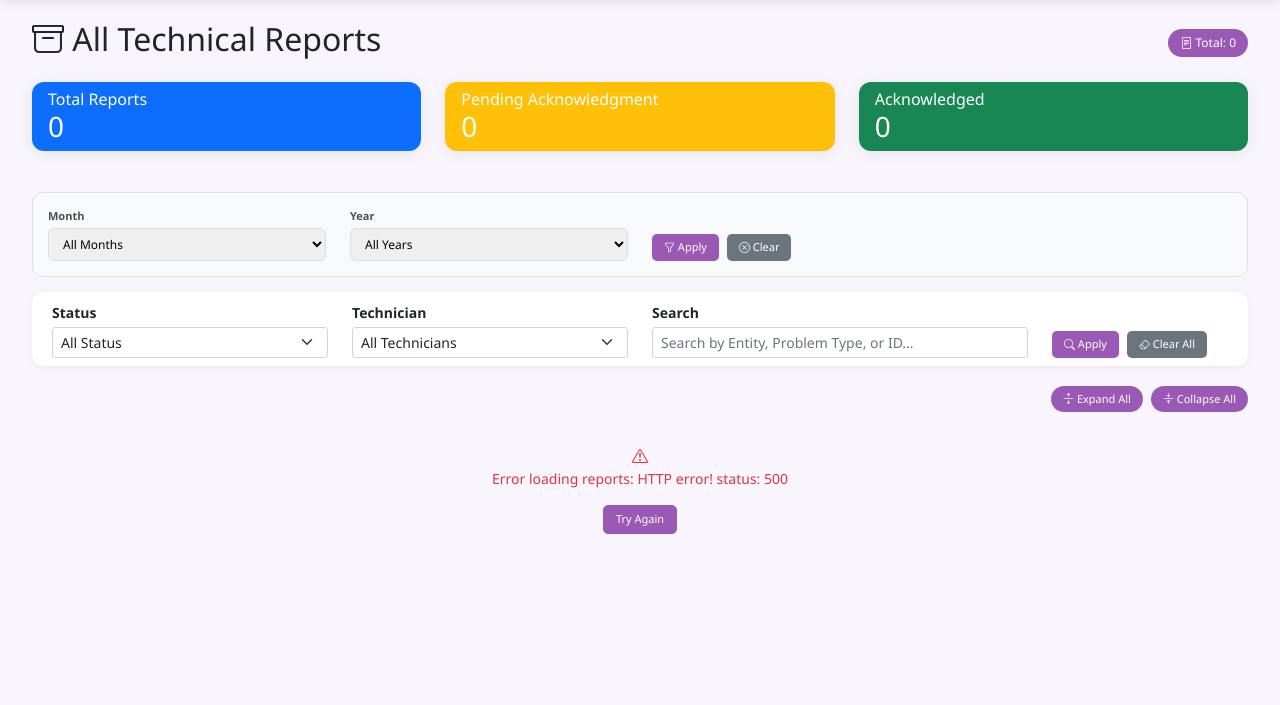
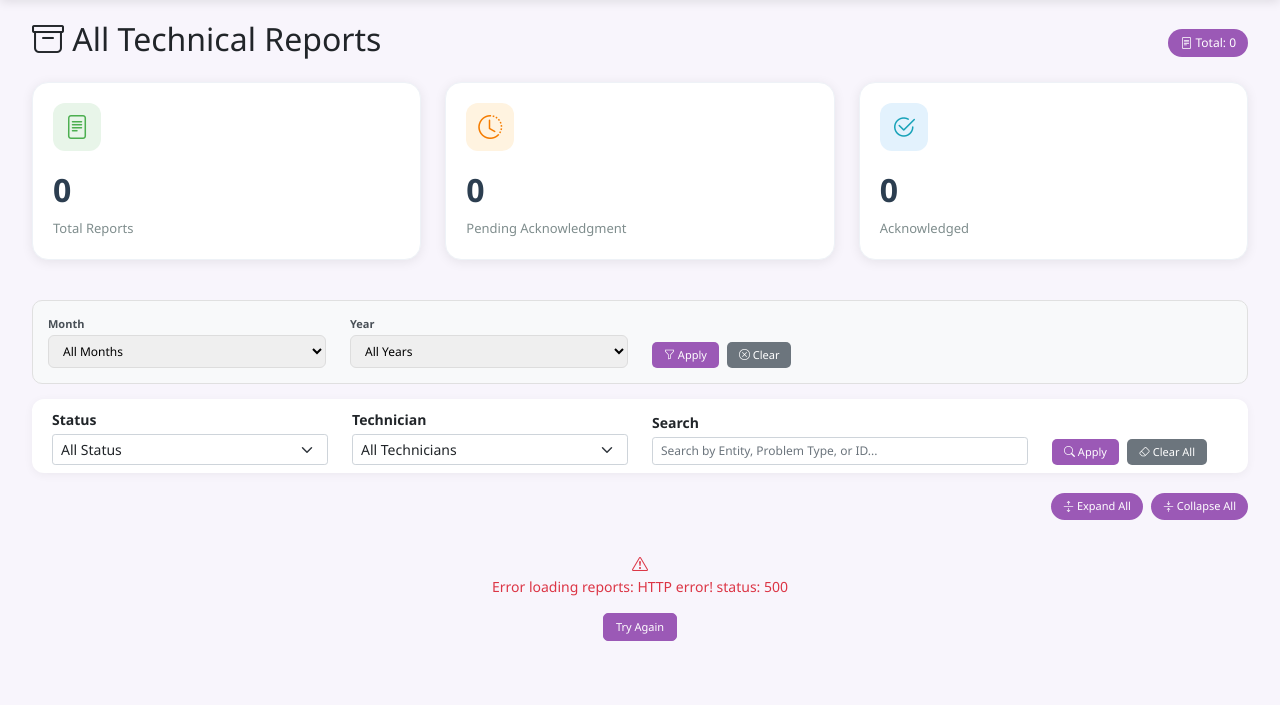
Before and after one commit to uka-bill/moe-tech-report-system, a Flask app: page /reports in a window 1280 px wide. Shown: the part 50-755 px from the top of the page. Run offline with Flask 3, Linux system fonts and the light colour scheme; data that the repository does not hold is empty; some libraries are stand-ins or nearby versions.

Commit message:
Update reports.html

```diff
--- a/templates/reports.html
+++ b/templates/reports.html
@@ -21,6 +21,7 @@
         padding: 8px;
         border-radius: 8px;
         border: 1px solid #ddd;
+        font-size: 12px;
     }
     .section-header {
         background: linear-gradient(135deg, var(--primary-light) 0%, var(--secondary-color) 100%);
@@ -262,6 +263,42 @@
         margin-right: 2px;
     }
 
+    /* Dashboard Style Statistics Cards */
+    .stat-card {
+        background: white;
+        border-radius: 16px;
+        padding: 20px;
+        box-shadow: 0 2px 12px rgba(0,0,0,0.08);
+        transition: all 0.3s ease;
+        height: 100%;
+        border: 1px solid #eef2f7;
+    }
+    .stat-card:hover {
+        transform: translateY(-4px);
+        box-shadow: 0 8px 24px rgba(0,0,0,0.12);
+    }
+    .stat-icon {
+        width: 48px;
+        height: 48px;
+        border-radius: 12px;
+        display: flex;
+        align-items: center;
+        justify-content: center;
+        font-size: 24px;
+        margin-bottom: 15px;
+    }
+    .stat-number {
+        font-size: 32px;
+        font-weight: 700;
+        margin-bottom: 5px;
+        color: #2c3e50;
+    }
+    .stat-label {
+        color: #7f8d8d;
+        font-size: 13px;
+        font-weight: 500;
+    }
+
     .reports-table-wrapper::-webkit-scrollbar {
         width: 5px;
         height: 5px;
@@ -331,6 +368,11 @@
         color: #999;
         margin-left: 10px;
     }
+
+    /* Search input font size */
+    .form-control-sm {
+        font-size: 12px;
+    }
 </style>
 
 <div class="d-flex justify-content-between align-items-center mb-3">
@@ -340,30 +382,33 @@
     </div>
 </div>
 
-<!-- Statistics Cards -->
-<div class="row mb-3">
-    <div class="col-md-4">
-        <div class="card text-white bg-primary">
-            <div class="card-body py-2">
-                <h6 class="card-title mb-0">Total Reports</h6>
-                <h3 class="mb-0" id="statTotal">0</h3>
+<!-- Statistics Cards - Dashboard Style -->
+<div class="row mb-4">
+    <div class="col-md-4 col-sm-6 mb-3">
+        <div class="stat-card">
+            <div class="stat-icon" style="background: #e8f5e9; color: #4caf50;">
+                <i class="bi bi-file-text"></i>
             </div>
+            <div class="stat-number" id="statTotal">0</div>
+            <div class="stat-label">Total Reports</div>
         </div>
     </div>
-    <div class="col-md-4">
-        <div class="card text-white bg-warning">
-            <div class="card-body py-2">
-                <h6 class="card-title mb-0">Pending Acknowledgment</h6>
-                <h3 class="mb-0" id="statPending">0</h3>
+    <div class="col-md-4 col-sm-6 mb-3">
+        <div class="stat-card">
+            <div class="stat-icon" style="background: #fff3e0; color: #f57c00;">
+                <i class="bi bi-clock-history"></i>
             </div>
+            <div class="stat-number" id="statPending">0</div>
+            <div class="stat-label">Pending Acknowledgment</div>
         </div>
     </div>
-    <div class="col-md-4">
-        <div class="card text-white bg-success">
-            <div class="card-body py-2">
-                <h6 class="card-title mb-0">Acknowledged</h6>
-                <h3 class="mb-0" id="statAcknowledged">0</h3>
+    <div class="col-md-4 col-sm-6 mb-3">
+        <div class="stat-card">
+            <div class="stat-icon" style="background: #e3f2fd; color: #17a2b8;">
+                <i class="bi bi-check2-circle"></i>
             </div>
+            <div class="stat-number" id="statAcknowledged">0</div>
+            <div class="stat-label">Acknowledged</div>
         </div>
     </div>
 </div>
@@ -439,7 +484,7 @@
         </div>
         <div class="col-md-4">
             <label class="form-label fw-bold small mb-1">Search</label>
-            <input type="text" id="searchInput" class="form-control form-control-sm" placeholder="Search by Entity, Problem Type, or ID...">
+            <input type="text" id="searchInput" class="form-control form-control-sm" placeholder="Search by Entity, Problem Type, or ID..." style="font-size: 12px;">
         </div>
         <div class="col-md-2">
             <div class="d-flex gap-2">
@@ -843,7 +888,7 @@
                                 <th style="width: 65px;">Priority</th>
                                 <th style="width: 85px;">Status</th>
                                 <th style="width: 75px;">Date</th>
-                            </tr></thead><tbody>`;
+                            </td></thead><tbody>`;
 
             groups.forEach(group => {
                 // Add group header row (separator by technician)
@@ -852,7 +897,7 @@
                                     <i class="bi bi-person-circle"></i> <strong>${escapeHtml(group.name)}</strong>
                                     <span style="font-size: 10px; font-weight: normal; margin-left: 8px;">(${group.reports.length} report${group.reports.length !== 1 ? 's' : ''})</span>
                                   </td>
-                                </tr>`;
+                                </table>`;
 
                 // Add report rows for this technician
                 group.reports.forEach(report => {
```
